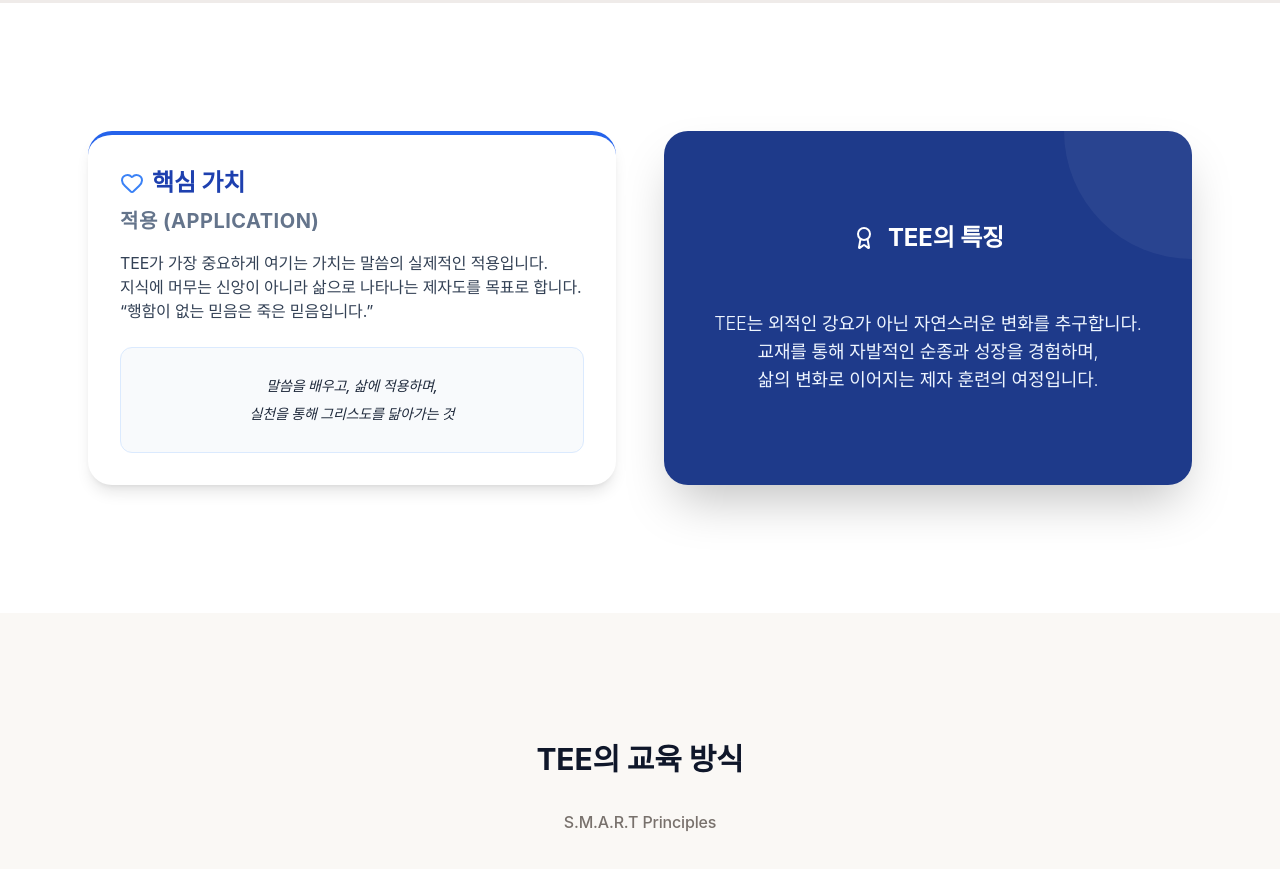
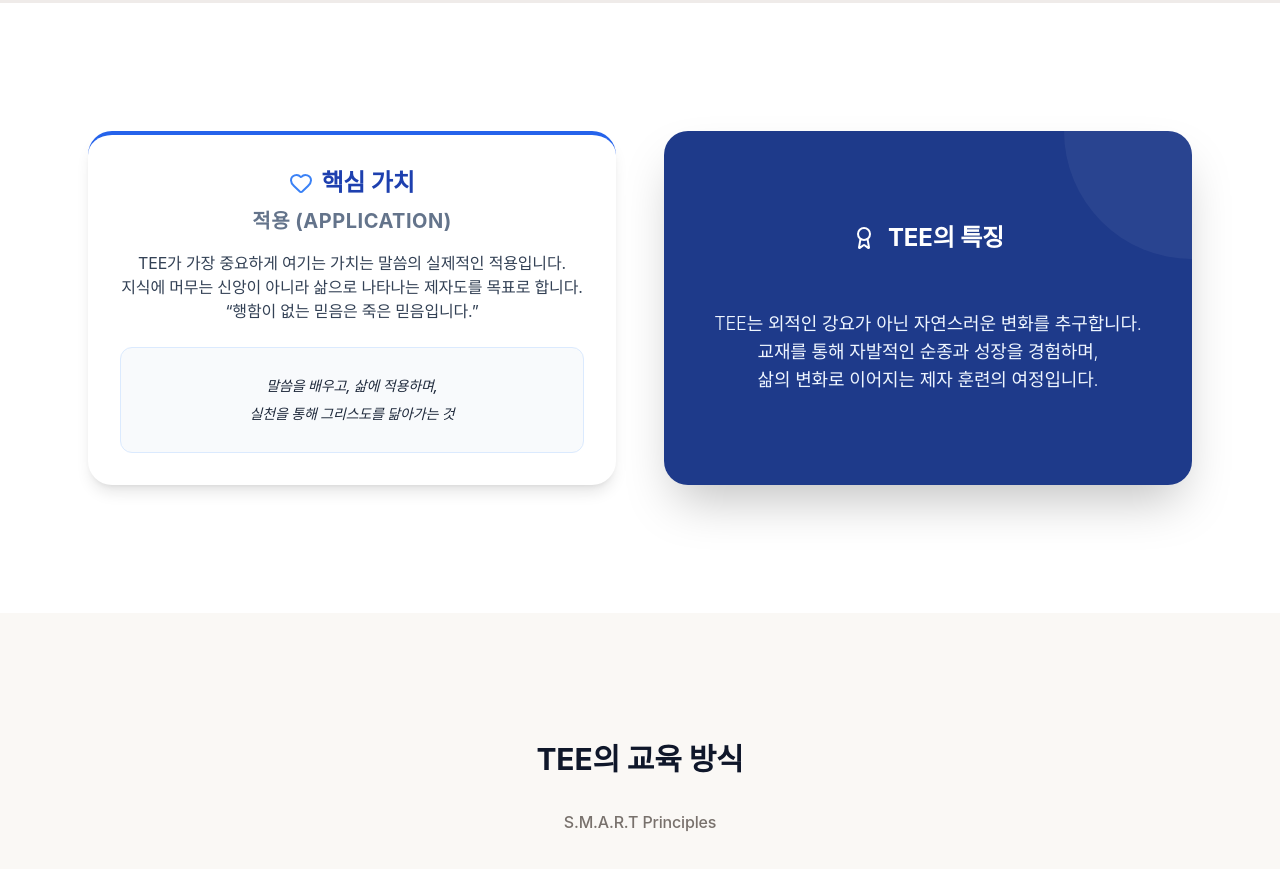
Before and after one commit to allaboutcan-pixel/thesentchurch, a React (Vite) app: page /ministry/tee in a window 1280 px wide. Shown: the part 2720-3589 px from the top of the page. Built offline with nearby package versions, Linux system fonts and the light colour scheme; no server answers; the database is empty; a web font is replaced by a local one.

Commit message:
Fix TEE Korean Core Value display and center align the section

```diff
--- a/src/i18n.js
+++ b/src/i18n.js
@@ -316,6 +316,7 @@ const resources = {
                 "core_value_title": "핵심 가치",
                 "core_value_subtitle": "적용 (Application)",
                 "core_value_desc": "TEE가 가장 중요하게 여기는 가치는 말씀의 실제적인 적용입니다.<br/>지식에 머무는 신앙이 아니라 삶으로 나타나는 제자도를 목표로 합니다.<br/>“행함이 없는 믿음은 죽은 믿음입니다.”",
+                "core_value_desc_mobile": "TEE가 가장 중요하게 여기는 가치는<br/>말씀의 실제적인 적용입니다.<br/>지식에 머무는 신앙이 아니라<br/>삶으로 나타나는 제자도를 목표로 합니다.<br/>“행함이 없는 믿음은 죽은 믿음입니다.”",
                 "core_value_box": "말씀을 배우고, 삶에 적용하며,\n실천을 통해 그리스도를 닮아가는 것",
                 "core_value_box_mobile": "말씀을 배우고,\n삶에 적용하며,\n실천을 통해 그리스도를 닮아가는 것",
                 "core_value_sub": "",
--- a/src/pages/TEE.jsx
+++ b/src/pages/TEE.jsx
@@ -244,17 +244,17 @@ const TEE = () => {
                             initial={{ opacity: 0, y: 30 }}
                             whileInView={{ opacity: 1, y: 0 }}
                             viewport={{ once: true }}
-                            className="flex flex-col h-full space-y-6 bg-white rounded-3xl p-8 shadow-lg hover:shadow-xl transition-shadow border-t-4 border-blue-600"
+                            className="flex flex-col h-full space-y-6 bg-white rounded-3xl p-8 shadow-lg hover:shadow-xl transition-shadow border-t-4 border-blue-600 text-center"
                         >
                             <div>
-                                <h3 className="text-xl md:text-2xl font-bold text-blue-800 mb-2 flex items-center gap-2">
+                                <h3 className="text-xl md:text-2xl font-bold text-blue-800 mb-2 flex items-center justify-center gap-2">
                                     <Heart size={24} className="text-blue-500" />
                                     {t('tee.core_value_title')}
                                 </h3>
-                                <h2 className="text-lg md:text-xl font-sans font-bold text-slate-500 mb-4 uppercase tracking-wide">
+                                <h2 className="text-lg md:text-xl font-sans font-bold text-slate-500 mb-4 uppercase tracking-wide text-center">
                                     {t('tee.core_value_subtitle')}
                                 </h2>
-                                <p className="text-sm md:text-base text-slate-700 leading-loose">
+                                <p className="text-sm md:text-base text-slate-700 leading-loose text-center">
                                     <span className="md:hidden" dangerouslySetInnerHTML={{ __html: t('tee.core_value_desc_mobile') || t('tee.core_value_desc') }} />
                                     <span className="hidden md:block" dangerouslySetInnerHTML={{ __html: t('tee.core_value_desc') }} />
                                 </p>
```
